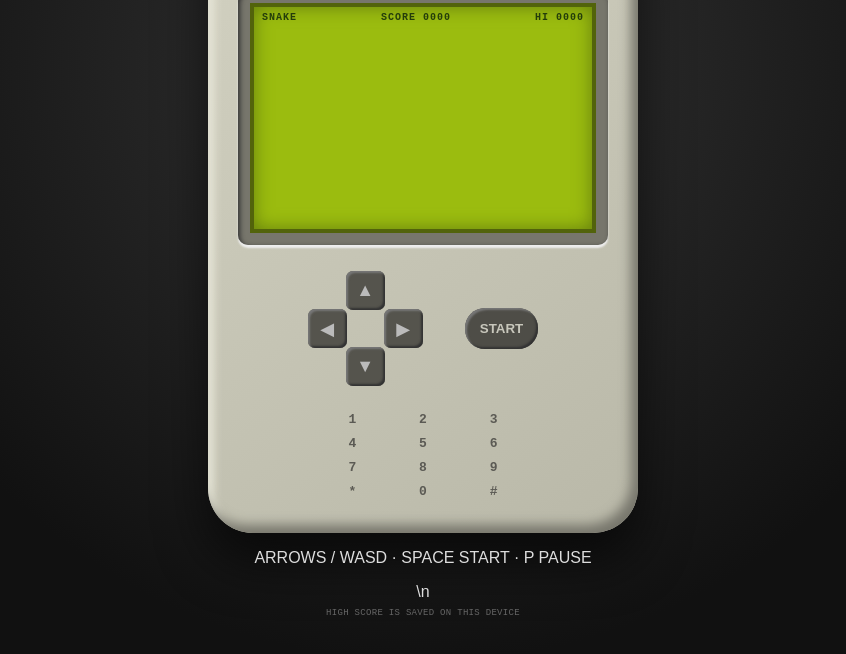
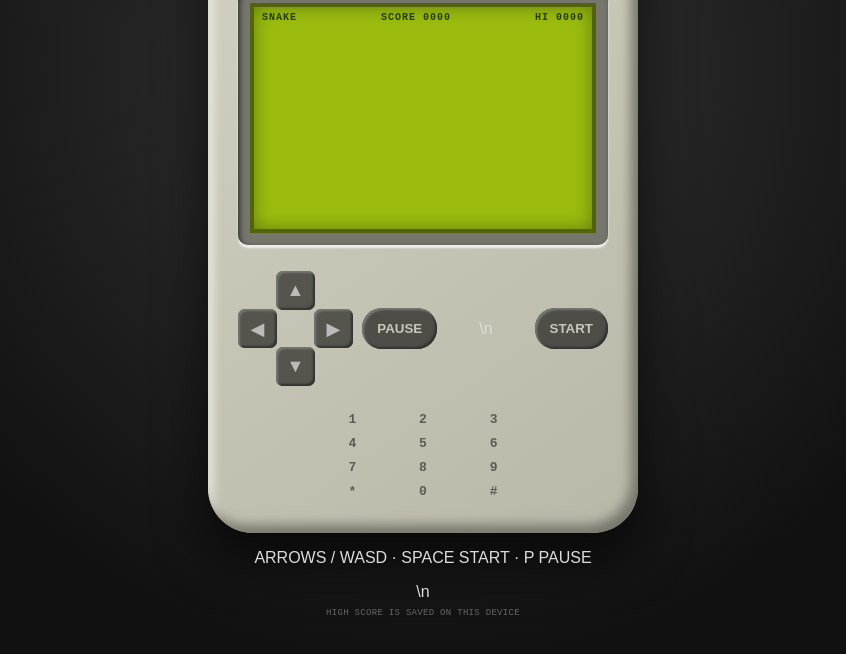
Before and after one commit to lonelycoder2004/SNAKE-GAME, a plain HTML site: page index.html in a window 1280 px wide. Shown: the part 134-788 px from the top of the page, without its empty margins (217-1063 px from the left). Drawn offline with Linux system fonts and the light colour scheme.

Commit message:
ui: add dedicated pause button

```diff
--- a/index.html
+++ b/index.html
@@ -31,7 +31,7 @@
           <button type="button" data-dir="down" class="down" aria-label="Move down">▼</button>
           <button type="button" data-dir="right" class="right" aria-label="Move right">▶</button>
         </div>
-        <button type="button" id="start" class="select" aria-label="Start or restart game">START</button>
+        <button type="button" id="pause" class="select secondary" aria-label="Pause or resume game">PAUSE</button>\n        <button type="button" id="start" class="select" aria-label="Start or restart game">START</button>
       </div>
 
       <div class="keypad" aria-hidden="true">
```
